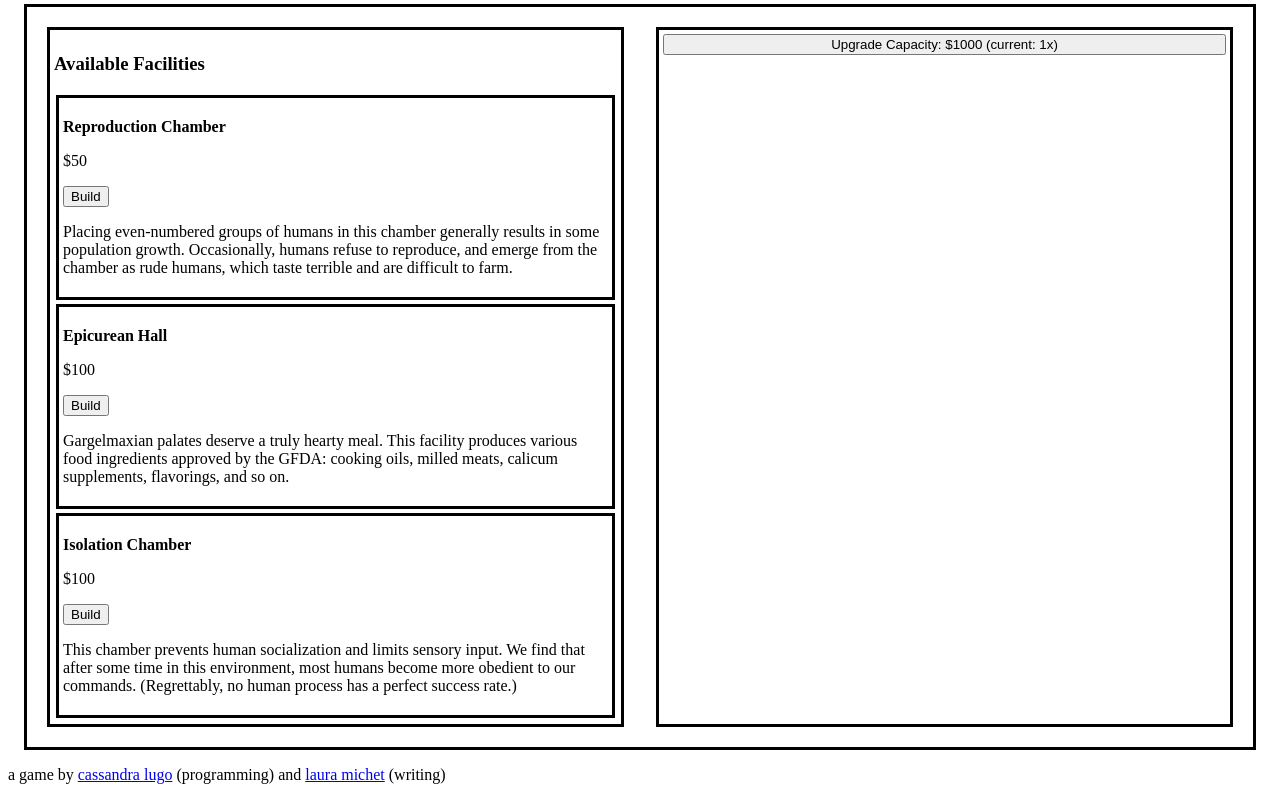
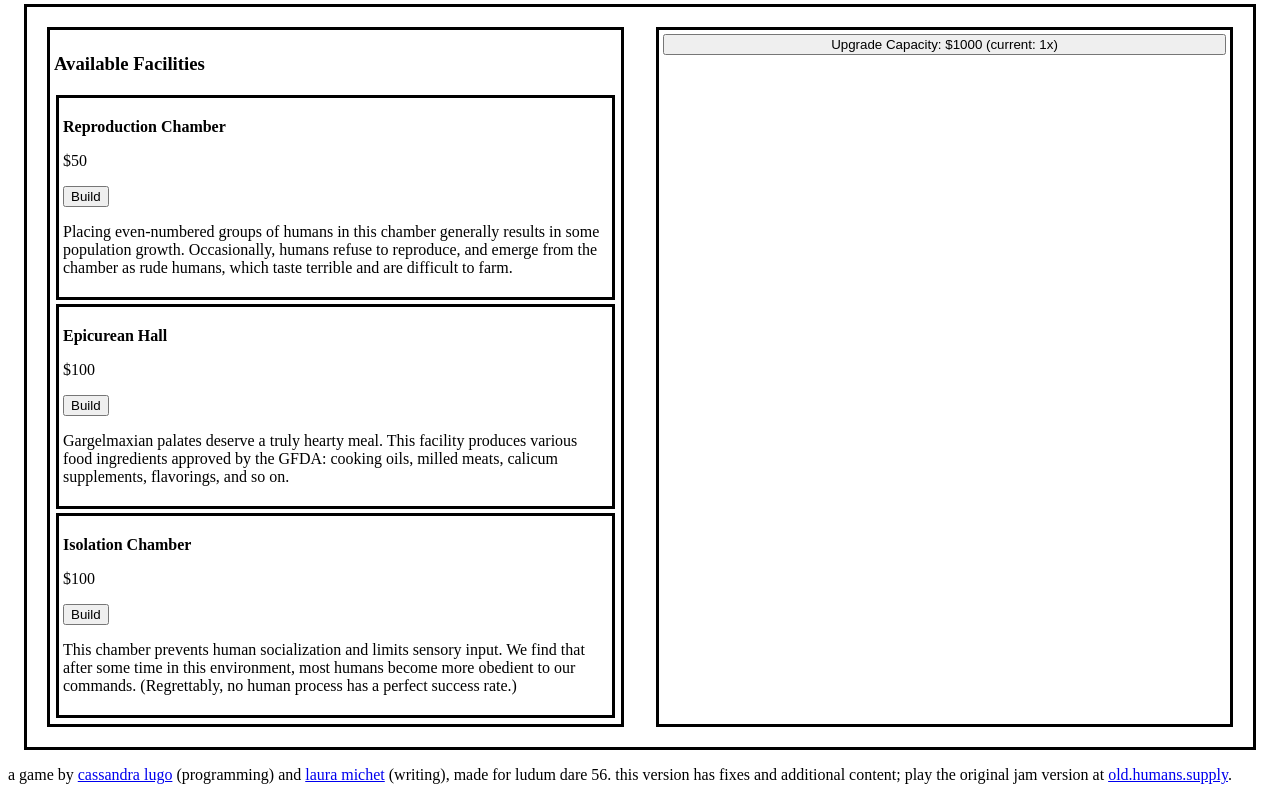
Before and after one commit to prophetgoddess/humans.supply, a SvelteKit app: page / in a window 1280 px wide. Shown: the part 270-1070 px from the top of the page. Built offline with nearby package versions, Linux system fonts and the light colour scheme.

Commit message:
old link

```diff
--- a/src/routes/+page.svelte
+++ b/src/routes/+page.svelte
@@ -77,5 +77,7 @@
 
 <p>
 	a game by <a href="https://blood.church/">cassandra lugo</a> (programming) and
-	<a href="https://blog.lauramichet.com/">laura michet</a> (writing)
+	<a href="https://blog.lauramichet.com/">laura michet</a> (writing), made for ludum dare 56. this
+	version has fixes and additional content; play the original jam version at
+	<a href="https://old.humans.supply">old.humans.supply</a>.
 </p>
```
